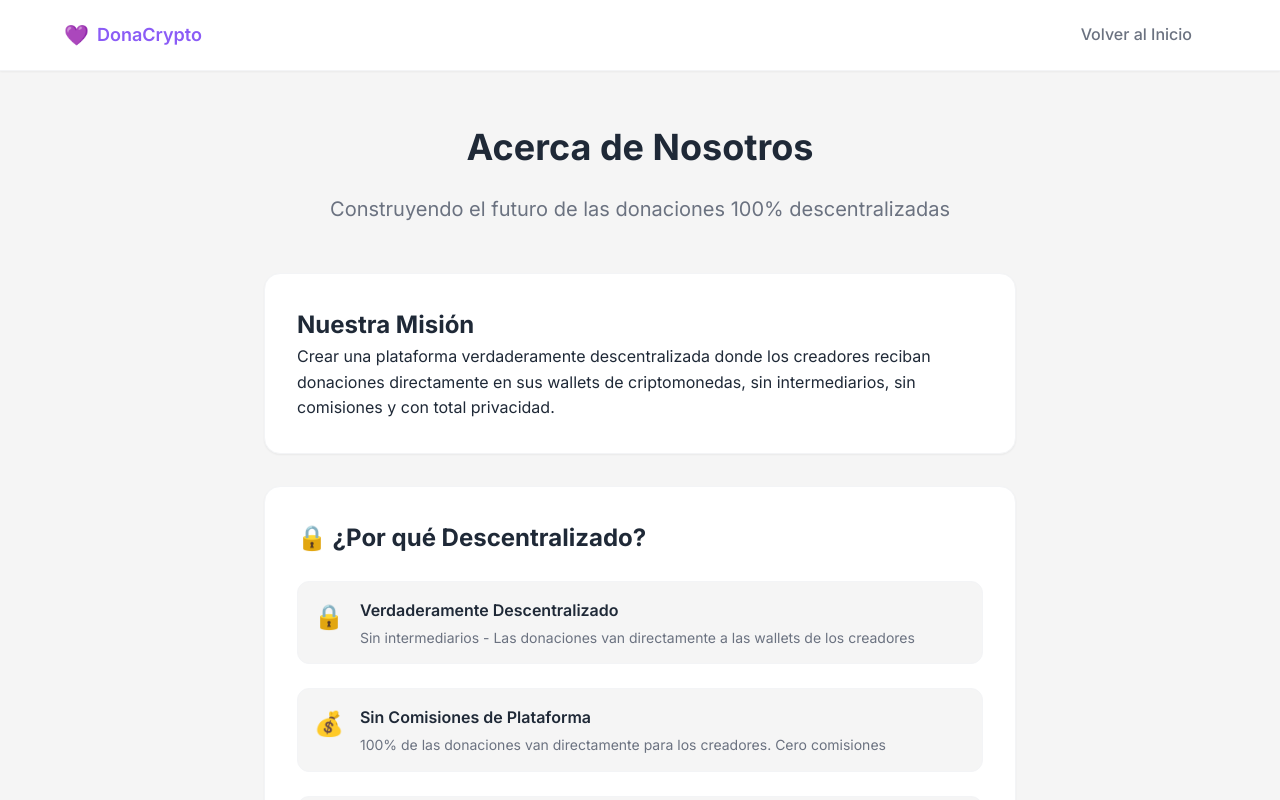
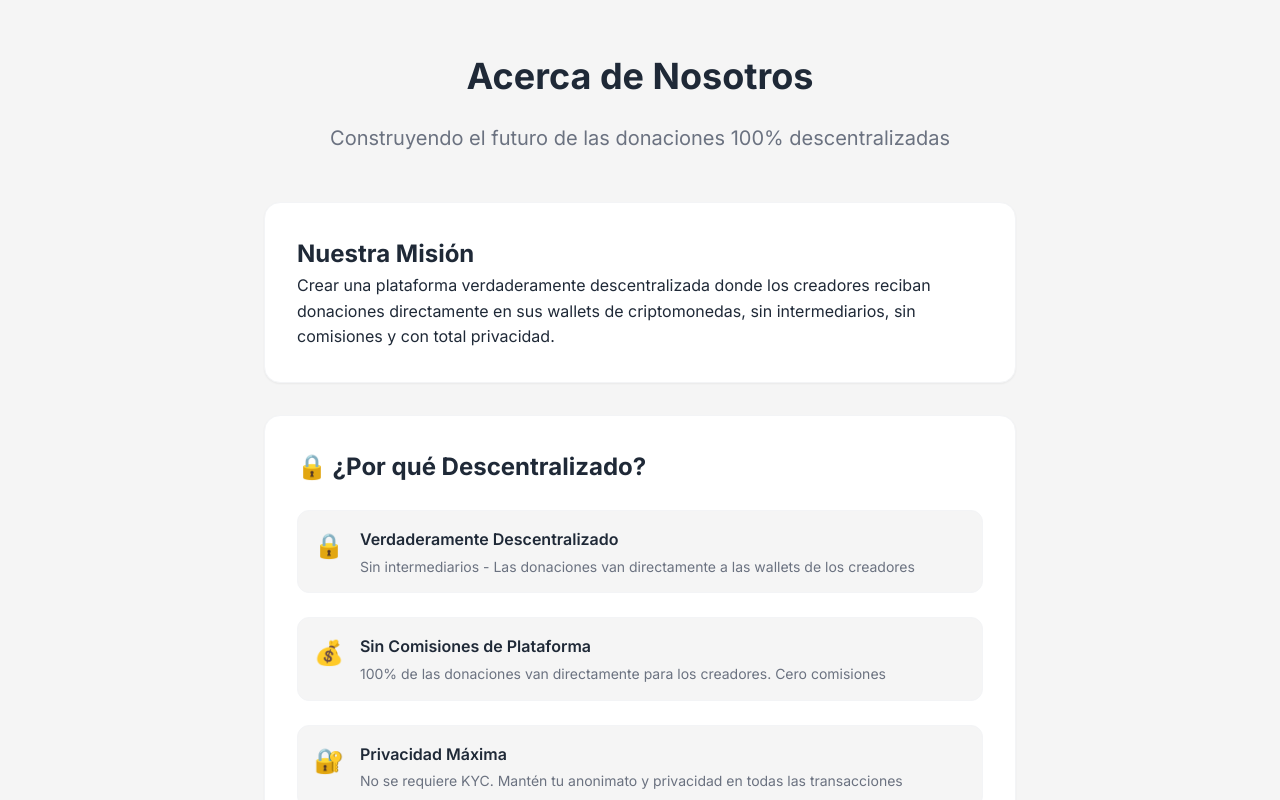
Before and after one commit to jonuar/Donacrypto, a Vue app in the folder frontend/: page /about in a window 1280 px wide. Shown: the top 800 px of the page. Built offline with nearby package versions, Linux system fonts and the light colour scheme.

Commit message:
fix(ui): Removido navbar personalizado de AboutView que causaba doble header

```diff
--- a/frontend/src/views/AboutView.vue
+++ b/frontend/src/views/AboutView.vue
@@ -1,19 +1,6 @@
 <template>
   <div class="about-page">
-    <nav class="navbar">
-      <div class="nav-container">
-        <router-link to="/" class="nav-brand">
-          <span class="brand-icon">💜</span>
-          <span class="brand-text">DonaCrypto</span>
-        </router-link>
-        <div class="nav-actions">
-          <router-link to="/dashboard" v-if="authStore?.estaAutenticado && authStore?.esCreador" class="btn btn-secondary">
-            Mi Dashboard
-          </router-link>
-          <router-link to="/" class="btn btn-ghost">Volver al Inicio</router-link>
-        </div>
-      </div>
-    </nav>
+
 
     <main class="main-content">
       <div class="about-hero">
@@ -22,6 +9,7 @@
       </div>
 
       <div class="content-section">
+        <!-- Resto del contenido igual -->
         <div class="bento-card">
           <h2>Nuestra Misión</h2>
           <p>
@@ -102,17 +90,8 @@
 </template>
 
 <script>
-import { useAuthStore } from '@/stores/auth'
-
 export default {
-  name: 'AboutView',
-  setup() {
-    const authStore = useAuthStore()
-
-    return {
-      authStore
-    }
-  }
+  name: 'AboutView'
 }
 </script>
 
@@ -120,36 +99,6 @@ export default {
 .about-page {
   min-height: 100vh;
   background: var(--color-background);
-}
-
-.navbar {
-  background: var(--color-surface);
-  border-bottom: 1px solid var(--color-border-light);
-  box-shadow: var(--shadow-sm);
-}
-
-.nav-container {
-  max-width: 1200px;
-  margin: 0 auto;
-  padding: 0 var(--spacing-lg);
-  display: flex;
-  align-items: center;
-  justify-content: space-between;
-  height: 70px;
-}
-
-.nav-brand {
-  display: flex;
-  align-items: center;
-  gap: var(--spacing-sm);
-  font-weight: 600;
-  font-size: var(--font-size-lg);
-  color: var(--color-text);
-  text-decoration: none;
-}
-
-.brand-icon {
-  font-size: var(--font-size-xl);
 }
 
 .main-content {
```
